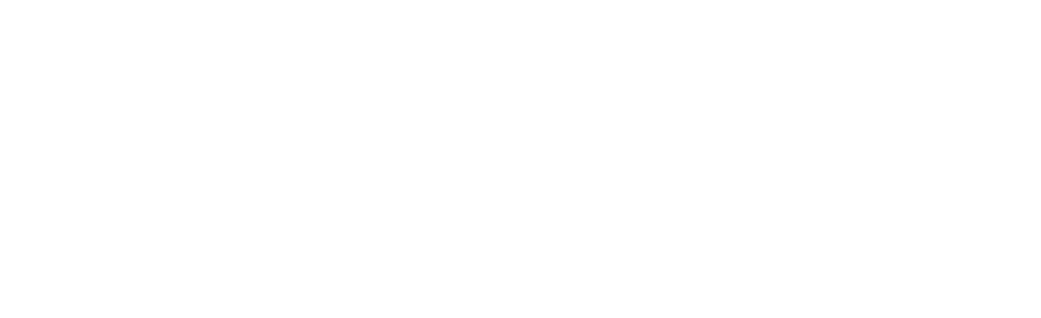
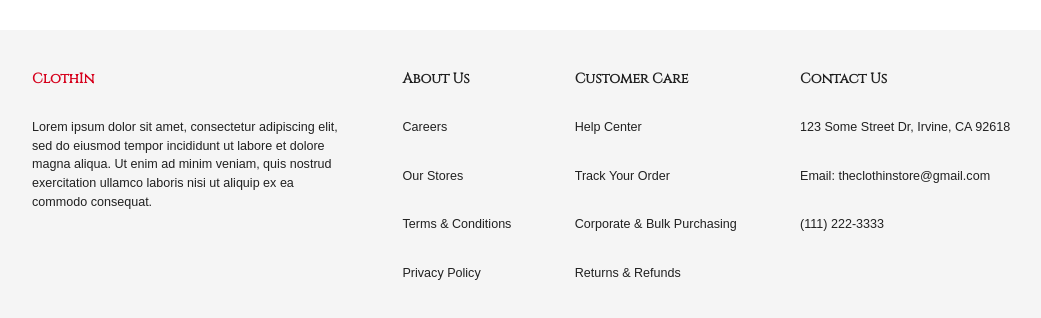
Before and after one commit to lewisemarcus/clothIn, a React (Create React App) app in the folder client/: page / in a window 1280 px wide. Shown: the part 1170-1488 px from the top of the page, without its empty margins (96-1137 px from the left). Before the commit the page ends 999 px from the top, so only its background shows below. Built offline with nearby package versions, Linux system fonts and the light colour scheme; no server answers; a web font is replaced by a local one.

Commit message:
footer, some fixes

```diff
--- a/client/src/App.js
+++ b/client/src/App.js
@@ -2,7 +2,7 @@
 import { BrowserRouter, Routes, Route, useLocation } from "react-router-dom"
 import Home from "./scenes/home/Home"
 import Navbar from "./scenes/global/Navbar"
-
+import Footer from "./scenes/global/Footer"
 import ItemDetails from "./scenes/itemDetails/ItemDetails"
 import CartMenu from "./scenes/global/CartMenu"
 
@@ -27,6 +27,7 @@
                     <Route path="item/:itemId" element={<ItemDetails />} />
                 </Routes>
                 <CartMenu />
+                <Footer />
             </BrowserRouter>
         </div>
     )
--- /dev/null
+++ b/client/src/scenes/global/Footer.jsx
@@ -0,0 +1,75 @@
+import { useTheme } from "@mui/material"
+import { Box, Typography } from "@mui/material"
+import { shades } from "../../theme"
+
+const Footer = () => {
+    const {
+        palette: { neutral },
+    } = useTheme()
+
+    return (
+        <Box mt="70px" p="40px 0" backgroundColor={neutral.light}>
+            <Box
+                width="80%"
+                margin="auto"
+                display="flex"
+                justifyContent="space-between"
+                flexWrap="wrap"
+                rowGap="30px"
+                columnGap="clamp(20px, 30px, 40px)"
+            >
+                <Box width="clamp(20%, 30%, 40%)">
+                    <Typography
+                        variant="h4"
+                        fontWeight="bold"
+                        mb="30px"
+                        color={shades.secondary[500]}
+                    >
+                        ClothIn
+                    </Typography>
+                    <div>
+                        Lorem ipsum dolor sit amet, consectetur adipiscing elit,
+                        sed do eiusmod tempor incididunt ut labore et dolore
+                        magna aliqua. Ut enim ad minim veniam, quis nostrud
+                        exercitation ullamco laboris nisi ut aliquip ex ea
+                        commodo consequat.
+                    </div>
+                </Box>
+                <Box>
+                    <Typography variant="h4" fontWeight="bold" mb="30px">
+                        About Us
+                    </Typography>
+                    <Typography mb="30px">Careers</Typography>
+                    <Typography mb="30px">Our Stores</Typography>
+                    <Typography mb="30px">Terms & Conditions</Typography>
+                    <Typography mb="30px">Privacy Policy</Typography>
+                </Box>
+                <Box>
+                    <Typography variant="h4" fontWeight="bold" mb="30px">
+                        Customer Care
+                    </Typography>
+                    <Typography mb="30px">Help Center</Typography>
+                    <Typography mb="30px">Track Your Order</Typography>
+                    <Typography mb="30px">
+                        Corporate & Bulk Purchasing
+                    </Typography>
+                    <Typography mb="30px">Returns & Refunds</Typography>
+                </Box>
+                <Box width="clamp(20%, 25%, 30%)">
+                    <Typography variant="h4" fontWeight="bold" mb="30px">
+                        Contact Us
+                    </Typography>
+                    <Typography mb="30px">
+                        123 Some Street Dr, Irvine, CA 92618
+                    </Typography>
+                    <Typography mb="30px">
+                        Email: theclothinstore@gmail.com
+                    </Typography>
+                    <Typography mb="30px">(111) 222-3333</Typography>
+                </Box>
+            </Box>
+        </Box>
+    )
+}
+
+export default Footer
--- a/client/src/scenes/home/ShoppingList.jsx
+++ b/client/src/scenes/home/ShoppingList.jsx
@@ -21,20 +21,20 @@
 
         const itemsJson = await items.json()
         dispatch(setItems(itemsJson.data))
-
+    }
     useEffect(() => {
         getItems()
-        }, [])
+    }, []) //eslint-disable-line react-hooks/exhaustive-deps
 
-        const topRatedItems = items.fitler((item) => {
-            item.attributes.category === "topRated"
-        })
-        const newArrivalsItems = items.fitler((item) => {
-            item.attributes.category === "newArrivals"
-        })
-        const bestSellerItems = items.fitler((item) => {
-            item.attributes.category === "bestSellers"
-        })
+    const topRatedItems = items.filter(
+        (item) => item.attributes.category === "topRated",
+    )
+    const newArrivalsItems = items.filter(
+        (item) => item.attributes.category === "newArrivals",
+    )
+    const bestSellerItems = items.filter(
+        (item) => item.attributes.category === "bestSellers",
+    )
 
     return (
         <Box width="80%" margin="80px auto">
@@ -90,6 +90,5 @@
         </Box>
     )
 }
-}
 
 export default ShoppingList
```
Lines whose indentation alone changed are shown as unchanged.
